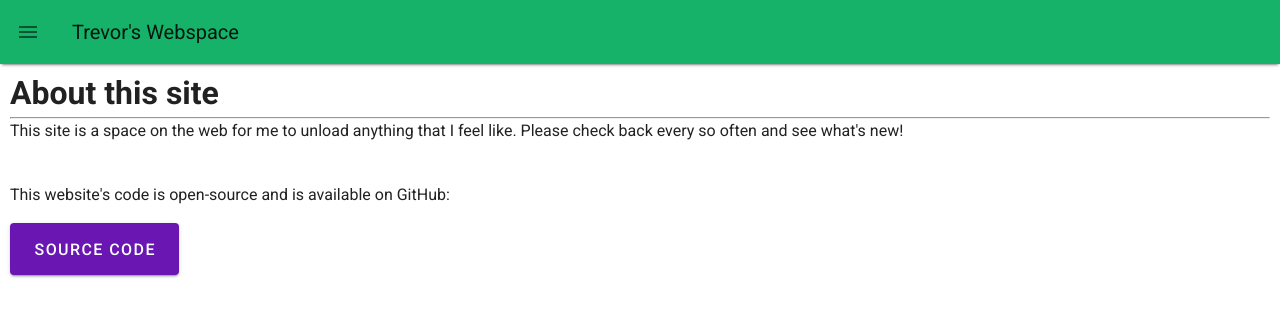
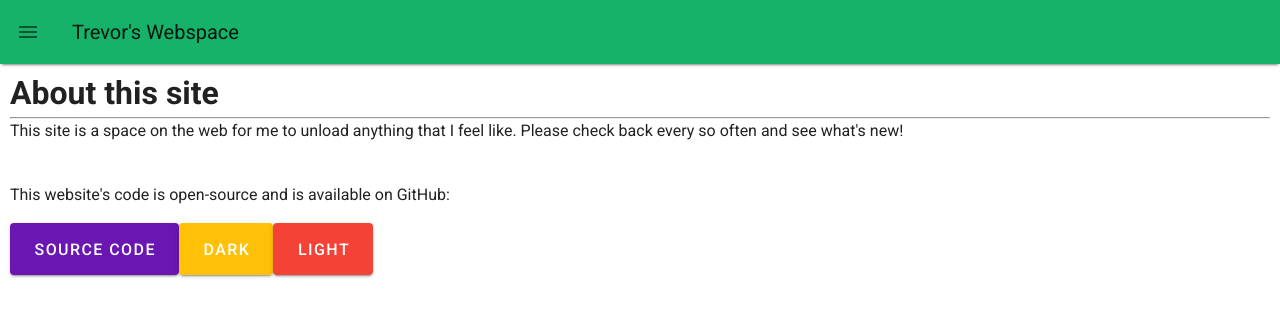
Before and after one commit to SuperShadowPlay/personal-site, a Vue app: page /about in a window 1280 px wide. Shown: the top 316 px of the page. Built offline with nearby package versions, Linux system fonts and the light colour scheme.

Commit message:
Added basis of dark mode

```diff
--- a/src/components/Topbar.vue
+++ b/src/components/Topbar.vue
@@ -6,7 +6,7 @@
       <v-toolbar-title color=secondary> Trevor's Webspace </v-toolbar-title>
     </v-app-bar>
 
-    <v-navigation-drawer v-model="drawer" color="white" app temporary>
+    <v-navigation-drawer v-model="drawer" app temporary>
       <v-list nav dense>
         <v-list-item-group v-model="group" active-class="deep-purple--text text--accent-4">
 
--- a/src/plugins/vuetify.js
+++ b/src/plugins/vuetify.js
@@ -15,8 +15,22 @@ export default new Vuetify({
                 error: '#f44336',
                 warning: '#ffc107',
                 info: '#607d8b',
-                success: '#cddc39'
+                success: '#cddc39',
+                'text-primary-dark': '#ffffff',
+                'text-primary-light': '#000000'
             },
+            dark: {
+                primary: '#16b26a',
+                secondary: '#009688',
+                accent: '#6916b2',
+                accent2: '165fb2',
+                error: '#f44336',
+                warning: '#ffc107',
+                info: '#607d8b',
+                success: '#cddc39',
+                'text-primary-dark': '#ffffff',
+                'text-primary-light': '#000000'
+            }
         },
         options: {
             customProperties: true
--- a/src/views/About.vue
+++ b/src/views/About.vue
@@ -10,14 +10,28 @@
       <a href="https://github.com/SuperShadowPlay/personal-site">
       <v-btn x-large class="source-button" color="accent" elevation="2"> Source Code </v-btn>
       </a>
+      <v-btn x-large class="source-button" color="warning" elevation="2"
+      @click="yeet()"> Dark </v-btn>
+      <v-btn x-large class="source-button" color="error" elevation="2"
+      @click="yote()"> Light </v-btn>
     </div>
   </v-content>
 </template>
 
 <script>
+import vuetify from '@/plugins/vuetify'
+
 export default {
   metaInfo: {
     title: "About | Trevor's Webspace"
+  },
+  methods: {
+    yeet () {
+      vuetify.framework.theme.dark = true
+    },
+    yote () {
+      vuetify.framework.theme.dark = false
+    }
   }
 }
 </script>
```
